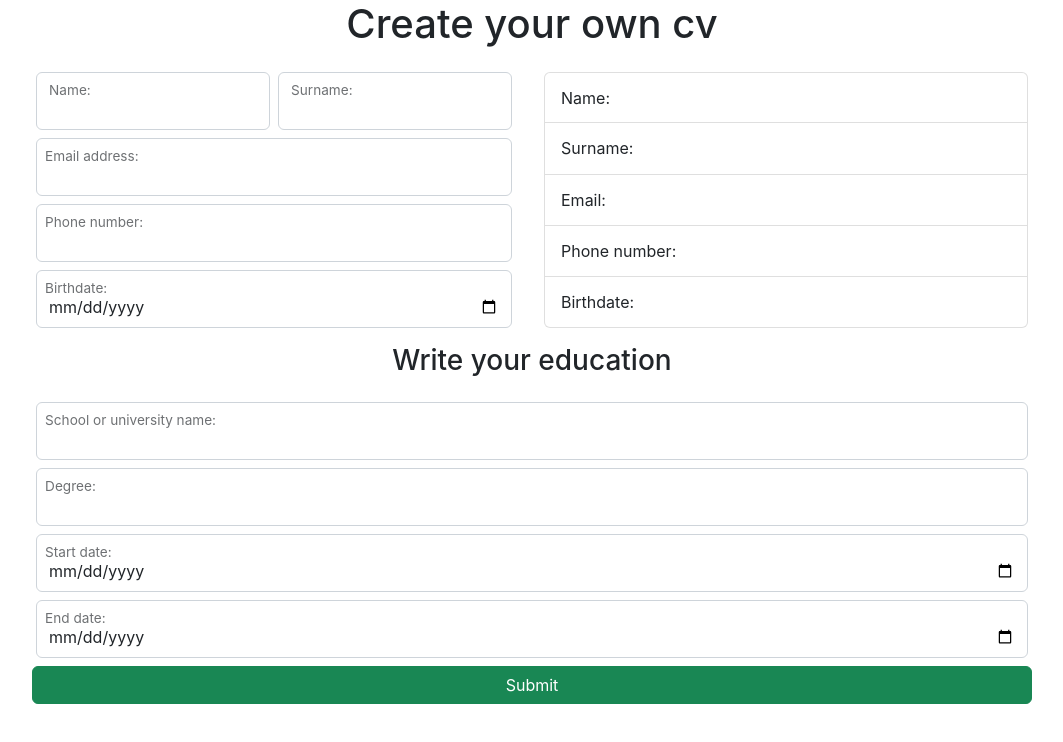
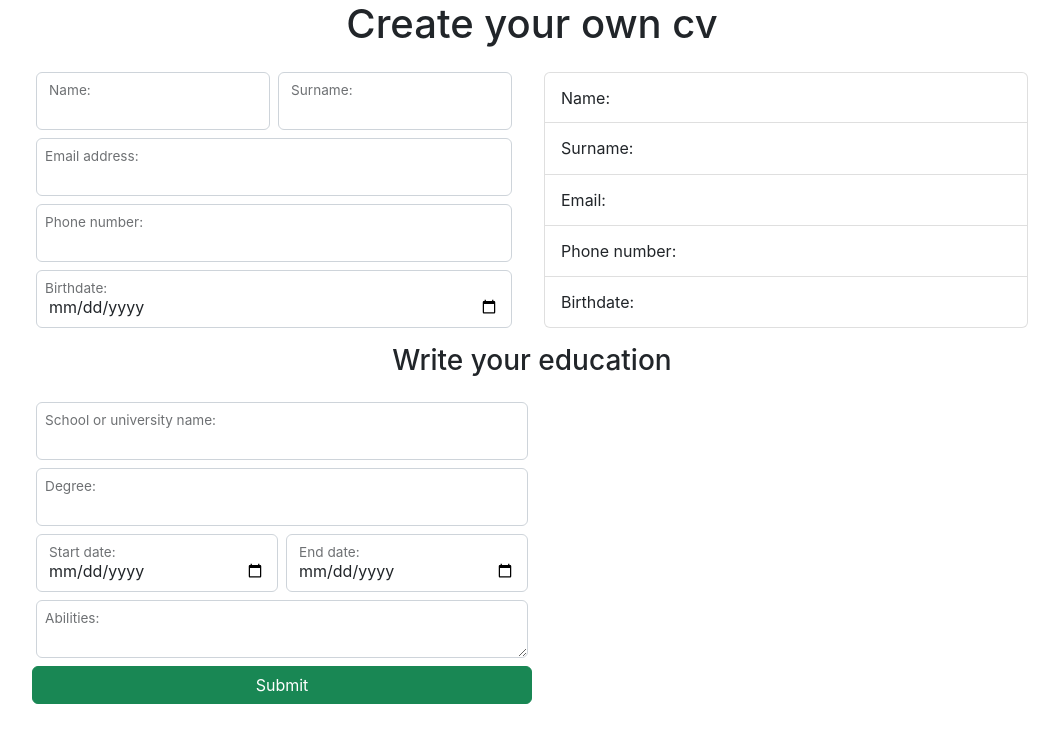
Before and after one commit to KristinaProject/odin-cv-project, a React (Create React App) app: page / in a window 1280 px wide. Shown: the top 742 px of the page, without its empty margins (108-1171 px from the left). Built offline with nearby package versions, Linux system fonts and the light colour scheme.

Commit message:
trying to get info from education component

```diff
--- a/src/App.css
+++ b/src/App.css
@@ -1,6 +1,7 @@
 #basis,
 #output,
-#educa {
+#educa,
+#eduOutput {
   flex: 1;
 }
 
--- a/src/App.js
+++ b/src/App.js
@@ -4,6 +4,7 @@ import { useState } from "react";
 import { OutPut } from "./components/OutPut";
 import { Header } from "./components/Header";
 import { Education } from "./components/Education";
+import { EducOutput } from "./components/EducOutput";
 
 const details = {
   name: "",
@@ -13,11 +14,26 @@ const details = {
   birthdate: "",
 };
 
+const eduInfo = {
+  school: "",
+  degree: "",
+  start: "",
+  end: "",
+  ability: "",
+};
+
 function App() {
   const [form, setForm] = useState(details);
+  const [education, setEducation] = useState(eduInfo);
 
   function onChange(e) {
     setForm({ ...form, [e.target.name]: e.target.value });
+  }
+
+  function onSubmitE(e, a){
+    e.preventDefault();
+    setEducation(a);
+    console.log(education)
   }
 
   return (
@@ -29,7 +45,8 @@ function App() {
       </div>
       <h3 className="text-center">Write your education</h3>
       <div className="d-flex boo">
-        <Education />
+        <Education onSubmit={onSubmitE}/>
+        <EducOutput data={education}/>
       </div>
     </>
   );
--- /dev/null
+++ b/src/components/EducOutput.jsx
@@ -0,0 +1,9 @@
+export function EducOutput(props) {
+  return (
+    <div id="eduOutput">
+      {
+
+      }
+    </div>
+  )
+}
--- a/src/components/Education.jsx
+++ b/src/components/Education.jsx
@@ -1,23 +1,95 @@
+import { useRef, useState } from "react";
+
+const eduInfo = {
+  school: "",
+  degree: "",
+  start: "",
+  end: "",
+  ability: "",
+};
+
 export function Education(props) {
+  const [education, setEducation] = useState(eduInfo);
+
+  const schoolRef = useRef(null);
+  const degreeRef = useRef(null);
+  const startRef = useRef(null);
+  const endRef = useRef(null);
+  const abilityRef = useRef(null);
+
+  function onSubmitEdu(e) {
+    const edu = {
+      school: schoolRef,
+      degree: degreeRef,
+      start: startRef,
+      end: endRef,
+      ability: abilityRef,
+    };
+
+    setEducation(edu);
+
+    props.onSubmit(education);
+  }
+
   return (
     <form id="educa" className="row p-3 g-2">
       <div className="form-floating">
-        <input type="text" className="form-control" name="school" />
+        <input
+          type="text"
+          className="form-control"
+          name="school"
+          ref={schoolRef}
+        />
         <label htmlFor="school">School or university name: </label>
       </div>
       <div className="form-floating">
-        <input type="text" className="form-control" name="degree" />
+        <input
+          type="text"
+          className="form-control"
+          name="degree"
+          ref={degreeRef}
+        />
         <label htmlFor="degree">Degree: </label>
       </div>
+      <div className="col-md">
+        <div className="form-floating">
+          <input
+            type="date"
+            className="form-control"
+            name="startDate"
+            ref={startRef}
+          />
+          <label htmlFor="startDate">Start date: </label>
+        </div>
+      </div>
+      <div className="col-md">
+        <div className="form-floating">
+          <input
+            type="date"
+            className="form-control"
+            name="endDate"
+            ref={endRef}
+          />
+          <label htmlFor="endDate">End date: </label>
+        </div>
+      </div>
+
       <div className="form-floating">
-        <input type="date" className="form-control" name="startDate" />
-        <label htmlFor="startDate">Start date: </label>
+        <textarea
+          type="text"
+          className="form-control"
+          name="abiilities"
+          ref={abilityRef}
+        />
+        <label htmlFor="abilities">Abilities: </label>
       </div>
-      <div className="form-floating">
-        <input type="date" className="form-control" name="endDate" />
-        <label htmlFor="endDate">End date: </label>
-      </div>
-      <button type="submit" className="btn btn-success">Submit</button>
+      <button
+        type="submit"
+        className="btn btn-success"
+        onSubmit={(e) => onSubmitEdu(e)}
+      >
+        Submit
+      </button>
     </form>
   );
 }
```
